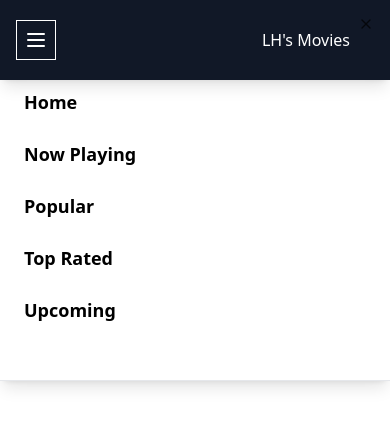
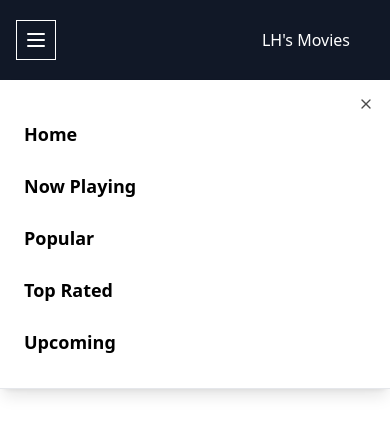
Before and after one commit to lshv04/next-22, a Next.js app: page / in a window 390 px wide. Both pictures are taken after a click on the button "Toggle navigation menu". Shown: the top 434 px of the page. Built offline with nearby package versions, Linux system fonts and the light colour scheme.

Commit message:
resolvi problema de sobreposição do sheet com margin top

```diff
--- a/src/app/globals.css
+++ b/src/app/globals.css
@@ -2,6 +2,8 @@
 @tailwind components;
 @tailwind utilities;
 
+
+
 /* .bord{
   border: 1px solid black;
 } */
--- a/src/components/component/navbar.tsx
+++ b/src/components/component/navbar.tsx
@@ -13,7 +13,7 @@ export function Navbar() {
   };
 
   return (
-    <header className=" flex  h-20 w-full shrink-0 items-center justify-between px-4 md:px-6 bord bg-gray-900 text-white shadow-lg z-50">
+    <header className=" flex  h-20 w-full shrink-0 items-center justify-between px-4 md:px-6 bord bg-gray-900 text-white shadow-lg z-1000">
       <Sheet open={isOpen} onOpenChange={setIsOpen}>
         <SheetTrigger asChild>
           <Button variant="outline" size="icon" className="lg:hidden bord">
@@ -26,10 +26,10 @@ export function Navbar() {
             LH's Movies
             <span className="sr-only">Leandro´s Logo</span>
           </Link>
-          <div className="grid gap-2 py-6">
+          <div className="grid gap-2 ">
           <Link
               href="/"
-              className="flex w-full items-center py-2 mt-6 text-lg font-semibold"
+              className="flex w-full items-center py-2  text-lg font-semibold"
               prefetch={false}
               onClick={handleLinkClick} // Fecha o menu ao clicar
             >
--- a/src/components/ui/sheet.tsx
+++ b/src/components/ui/sheet.tsx
@@ -31,7 +31,7 @@ const SheetOverlay = React.forwardRef<
 SheetOverlay.displayName = SheetPrimitive.Overlay.displayName;
 
 const sheetVariants = cva(
-  "fixed z-50 gap-4 bg-background p-6 shadow-lg transition ease-in-out data-[state=open]:animate-in data-[state=closed]:animate-out data-[state=closed]:duration-300 data-[state=open]:duration-500",
+  "fixed z-50 gap-4 bg-white mt-20 p-6 shadow-lg transition ease-in-out data-[state=open]:animate-in data-[state=closed]:animate-out data-[state=closed]:duration-300 data-[state=open]:duration-500",
   {
     variants: {
       side: {
```
